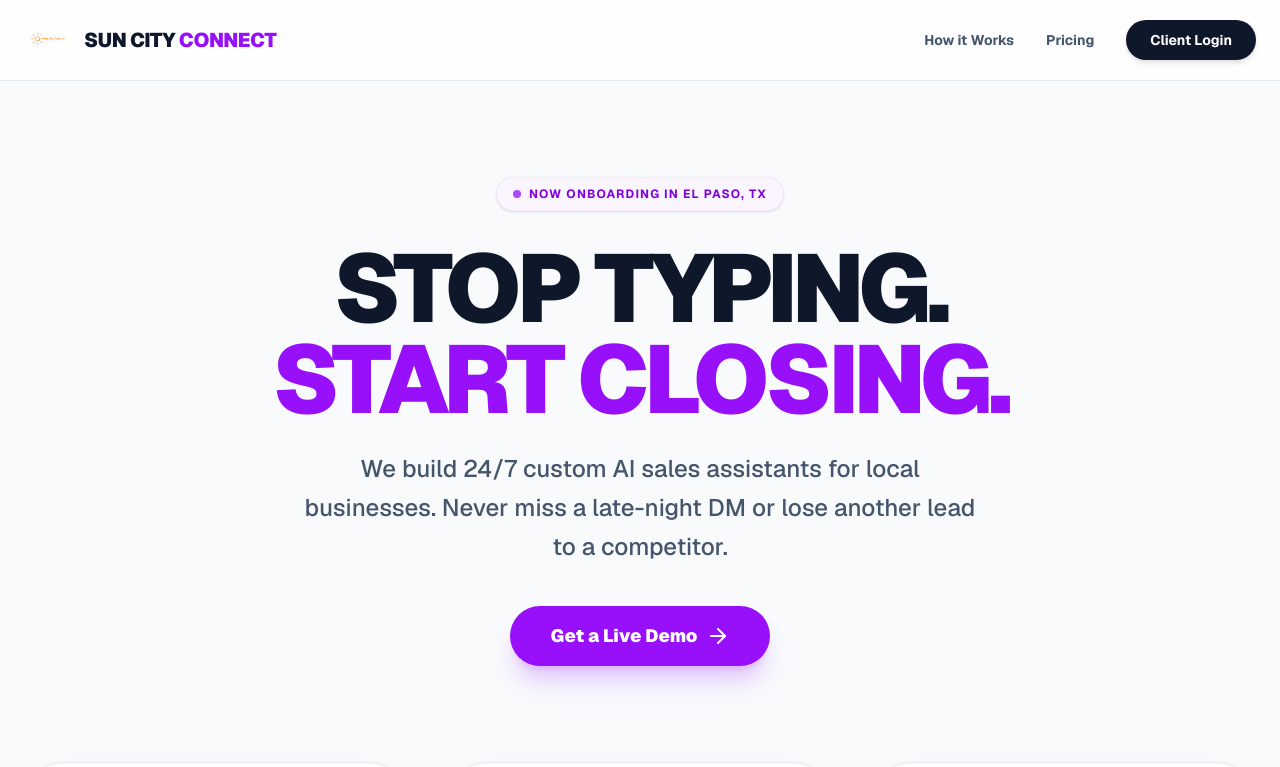
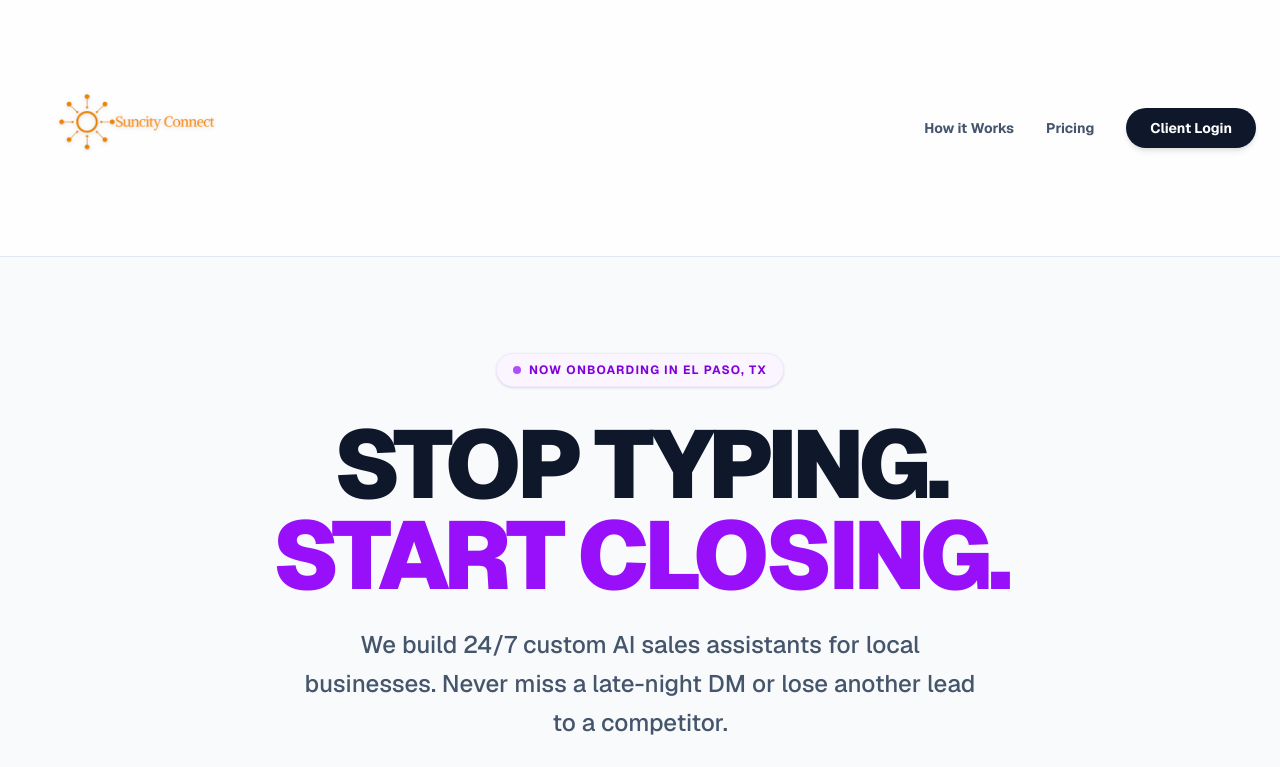
Before and after one commit to wesdavis/Suncity-Connect, a Next.js app: page / in a window 1280 px wide. Shown: the top 767 px of the page. Built offline with nearby package versions, Linux system fonts and the light colour scheme.

Commit message:
updated frontend

```diff
--- a/src/app/page.js
+++ b/src/app/page.js
@@ -6,17 +6,14 @@ export default function Home() {
 
       {/* NAVIGATION */}
       <nav className="w-full bg-white/80 backdrop-blur-md sticky top-0 z-50 border-b border-slate-200">
-        <div className="max-w-7xl mx-auto px-6 h-20 flex items-center justify-between">
-          <div className="flex items-center gap-3">
-            {/* NEW LOGO IMPLEMENTATION */}
+        <div className="max-w-7xl mx-auto px-6 py-4 flex items-center justify-between">
+          <div className="flex items-center">
+            {/* NEW LOGO IMPLEMENTATION: 4x Bigger, Text Removed */}
             <img
               src="/assets/SCC_logo.png"
               alt="Sun City Connect Logo"
-              className="w-12 h-12 object-contain drop-shadow-sm"
+              className="w-48 h-auto md:w-56 object-contain drop-shadow-sm hover:scale-105 transition-transform"
             />
-            <span className="text-xl font-black tracking-tight text-slate-900">
-              SUN CITY <span className="text-purple-600">CONNECT</span>
-            </span>
           </div>
           <div className="hidden md:flex items-center gap-8 font-bold text-sm">
             <a href="#how-it-works" className="text-slate-600 hover:text-slate-900 transition-colors">How it Works</a>
@@ -64,7 +61,6 @@ export default function Home() {
           {/* Card 1 */}
           <div className="bg-white border border-slate-200 p-5 rounded-[2.5rem] shadow-[0_8px_30px_rgb(0,0,0,0.04)] hover:shadow-[0_8px_30px_rgb(0,0,0,0.08)] hover:-translate-y-1 transition-all flex flex-col">
             <div className="w-full aspect-[4/3] bg-slate-100 rounded-3xl mb-6 overflow-hidden border-4 border-slate-50 relative shadow-inner flex items-center justify-center">
-               {/* You can drop a demo video here later just like TapTap! */}
                <MessageSquare size={64} className="text-purple-300" />
             </div>
             <div className="text-center px-2 pb-4">
@@ -98,7 +94,7 @@ export default function Home() {
         </div>
       </section>
 
-      {/* OLD WAY VS NEW WAY (Reworked for Light Theme) */}
+      {/* OLD WAY VS NEW WAY */}
       <section className="bg-white py-24 border-y border-slate-200">
         <div className="max-w-7xl mx-auto px-6">
           <div className="text-center mb-16">
```
